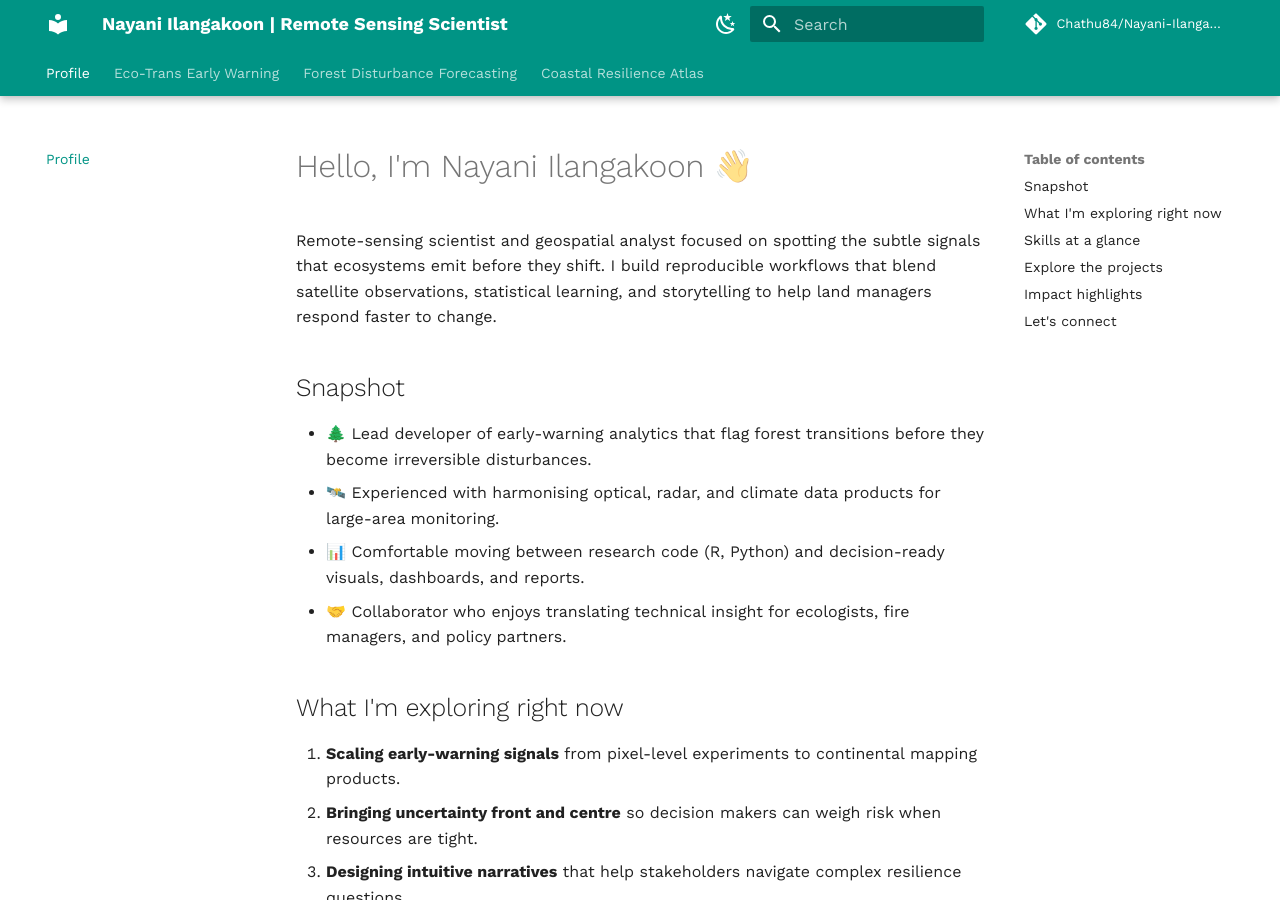
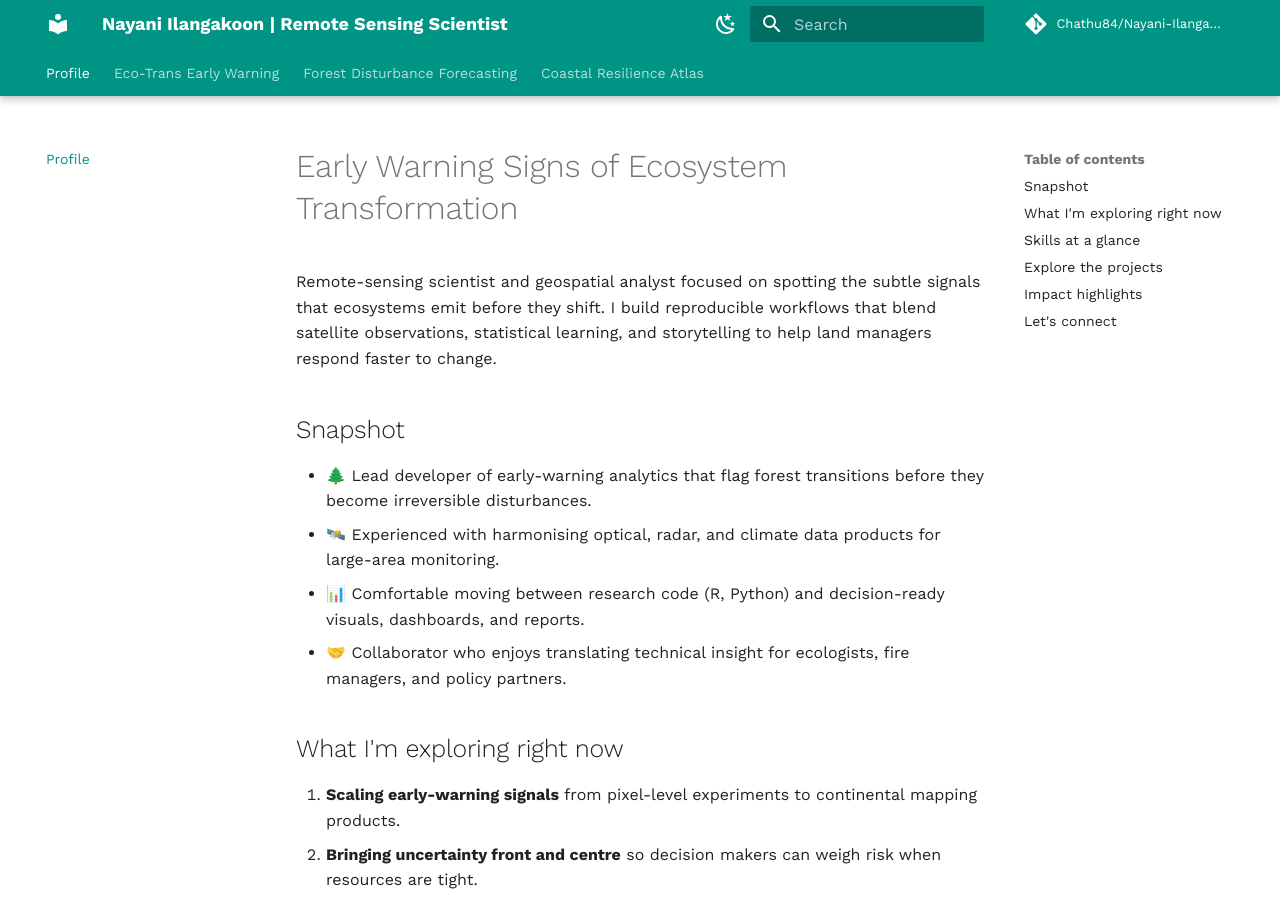
Before and after one commit to Chathu84/Eco_Trans_Early_Warning, an MkDocs documentation site: the page built from docs/index.md, in a window 1280 px wide and 900 px high. Built offline with MkDocs 1.6.1 and Material for MkDocs 9.7.7, drawn with Linux system fonts in a browser that asks for light colours; comment, search, counter and statistics services are not loaded.

Commit message:
Update index.md

```diff
--- a/docs/index.md
+++ b/docs/index.md
@@ -1,4 +1,4 @@
-# Hello, I'm Nayani Ilangakoon 👋
+# Early Warning Signs of Ecosystem Transformation
 
 Remote-sensing scientist and geospatial analyst focused on spotting the subtle signals that ecosystems emit before they shift. I build reproducible workflows that blend satellite observations, statistical learning, and storytelling to help land managers respond faster to change.
 
```
